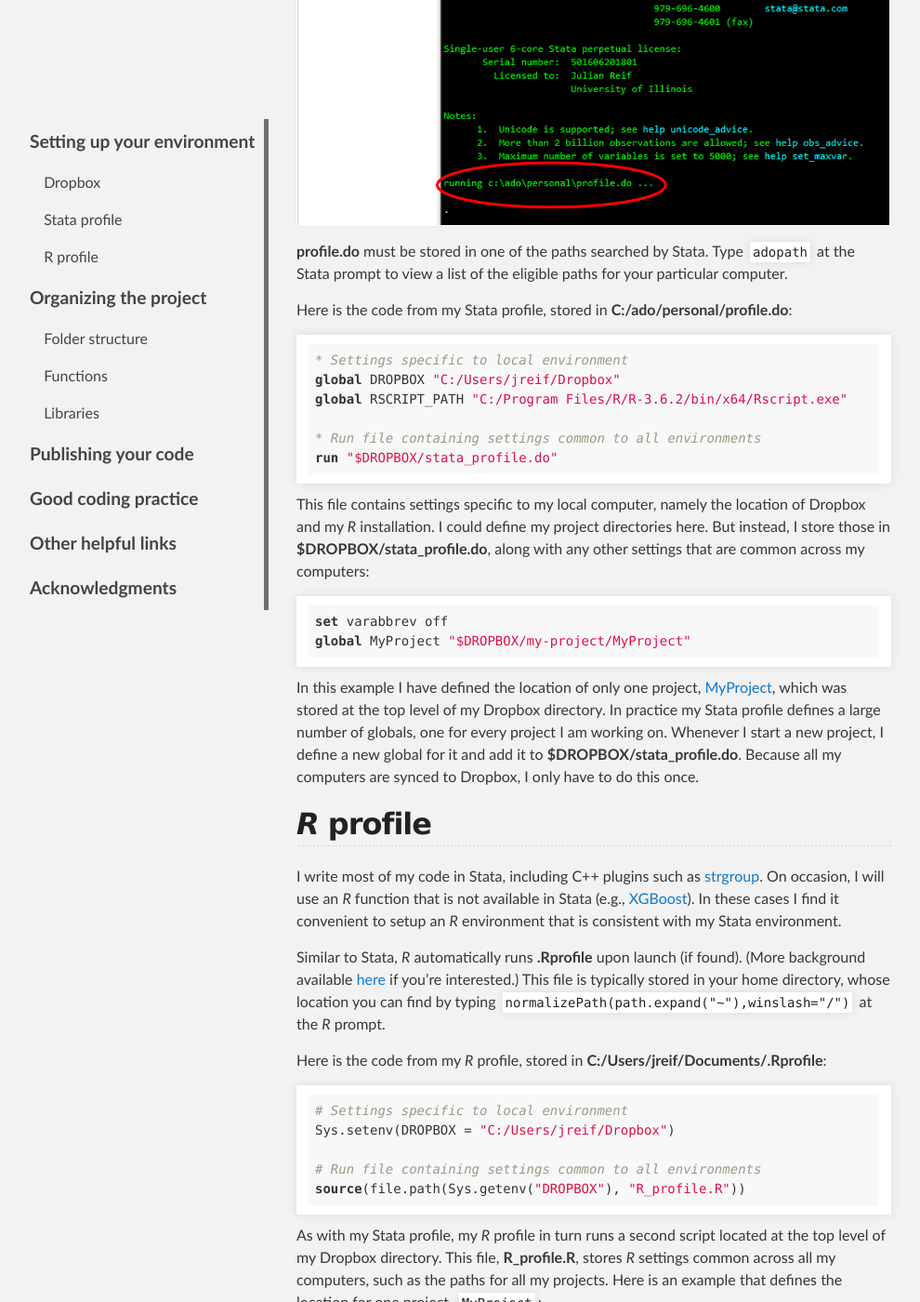
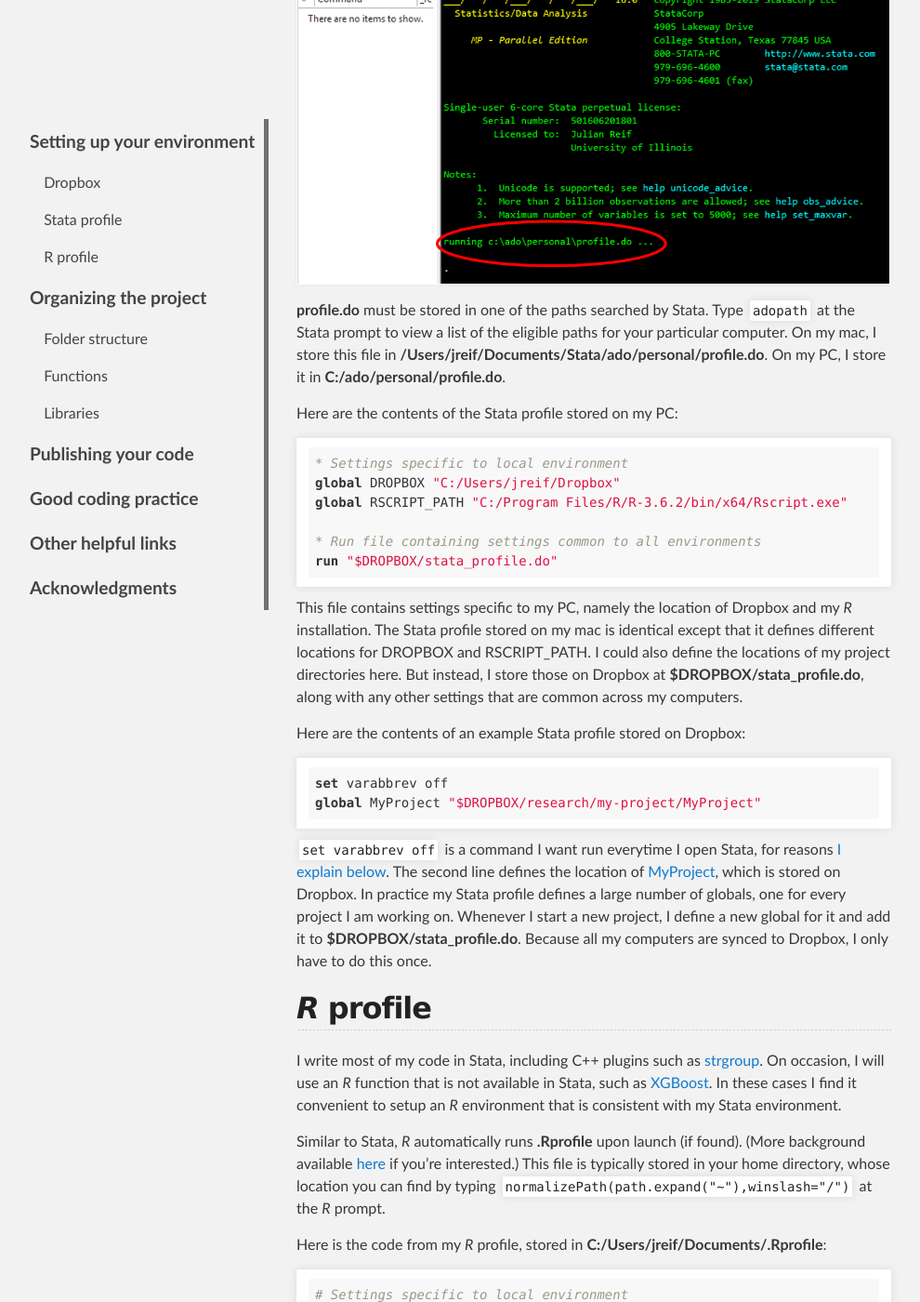
Before and after one commit to maskegger/guide, a Jekyll site: the page built from index.md, in a window 1280 px wide and 1400 px high, scrolled down 1311 px. Shown: the whole window at 93% size, without its empty margins (1-991 px from the left). Built offline with Jekyll 4.4.1, drawn with Linux system fonts in a browser that asks for light colours; some of the changed text lies outside the part shown.

Commit message:
Update index.md

````diff
--- a/index.md
+++ b/index.md
@@ -24,7 +24,9 @@ The rest of this guide explains the logic behind the organization of this templa
 # Setting up your environment
 -----------
 
-I generally work on many projects at the same time and access them from different computers (laptop, home, work, etc.). A working project needs to be synced across my computers, and the analysis code must allow the project folder to have a different path on the different computers. Below I describe how I set up my working environment. Users are not required to do this in order to run my code.
+I work on several projects at the same time, access them from multiple computers (laptop, home, work, etc.), and share them with multiple coauthors. This can cause problems when defining the location of a folder in code. **/Users/jreif/Documents/**
+
+A working project needs to be synced across my computers, and the analysis code must allow the project folder to have a different path on the different computers. Below I describe how I set up my working environment. Users are not required to do this in order to run my code.
 
 ## Dropbox
 
@@ -36,9 +38,9 @@ Stata automatically runs **profile.do** upon launch (if found).
 
 <img src="assets/guide/stata_profile.PNG" width="100%" title="Stata profile">
 
-**profile.do** must be stored in one of the paths searched by Stata. Type `adopath` at the Stata prompt to view a list of the eligible paths for your particular computer.
+**profile.do** must be stored in one of the paths searched by Stata. Type `adopath` at the Stata prompt to view a list of the eligible paths for your particular computer. On my mac, I store this file in **/Users/jreif/Documents/Stata/ado/personal/profile.do**. On my PC, I store it in **C:/ado/personal/profile.do**.
 
-Here is the code from my Stata profile, stored in **C:/ado/personal/profile.do**:
+Here are the contents of the Stata profile stored on my PC:
 ```stata
 * Settings specific to local environment
 global DROPBOX "C:/Users/jreif/Dropbox"
@@ -48,17 +50,19 @@ global RSCRIPT_PATH "C:/Program Files/R/R-3.6.2/bin/x64/Rscript.exe"
 run "$DROPBOX/stata_profile.do"
 ```
 
-This file contains settings specific to my local computer, namely the location of Dropbox and my *R* installation. I could define my project directories here. But instead, I store those in **$DROPBOX/stata_profile.do**, along with any other settings that are common across my computers:
+This file contains settings specific to my PC, namely the location of Dropbox and my *R* installation. The Stata profile stored on my mac is identical except that it defines different locations for DROPBOX and RSCRIPT_PATH. I could also define the locations of my project directories here. But instead, I store those on Dropbox at **$DROPBOX/stata_profile.do**, along with any other settings that are common across my computers.
+
+Here are the contents of an example Stata profile stored on Dropbox:
 ```stata
 set varabbrev off
-global MyProject "$DROPBOX/my-project/MyProject"
+global MyProject "$DROPBOX/research/my-project/MyProject"
 ```
 
-In this example I have defined the location of only one project, [MyProject](https://github.com/reifjulian/my-project/tree/master/MyProject), which was stored at the top level of my Dropbox directory. In practice my Stata profile defines a large number of globals, one for every project I am working on. Whenever I start a new project, I define a new global for it and add it to **$DROPBOX/stata_profile.do**. Because all my computers are synced to Dropbox, I only have to do this once.
+`set varabbrev off` is a command I want run everytime I open Stata, for reasons [I explain below](# Good coding practice). The second line defines the location of [MyProject](https://github.com/reifjulian/my-project/tree/master/MyProject), which is stored on Dropbox. In practice my Stata profile defines a large number of globals, one for every project I am working on. Whenever I start a new project, I define a new global for it and add it to **$DROPBOX/stata_profile.do**. Because all my computers are synced to Dropbox, I only have to do this once.
 
 ## *R* profile
 
-I write most of my code in Stata, including C++ plugins such as [strgroup](https://github.com/reifjulian/strgroup). On occasion, I will use an *R* function that is not available in Stata (e.g., [XGBoost](https://xgboost.readthedocs.io/en/latest/)). In these cases I find it convenient to setup an *R* environment that is consistent with my Stata environment.
+I write most of my code in Stata, including C++ plugins such as [strgroup](https://github.com/reifjulian/strgroup). On occasion, I will use an *R* function that is not available in Stata, such as [XGBoost](https://xgboost.readthedocs.io/en/latest/). In these cases I find it convenient to setup an *R* environment that is consistent with my Stata environment.
 
 Similar to Stata, *R* automatically runs **.Rprofile** upon launch (if found). (More background available [here](https://csgillespie.github.io/efficientR/3-3-r-startup.html#r-startup) if you're interested.) This file is typically stored in your home directory, whose location you can find by typing `normalizePath(path.expand("~"),winslash="/")` at the *R* prompt.
 
@@ -74,7 +78,7 @@ source(file.path(Sys.getenv("DROPBOX"), "R_profile.R"))
 As with my Stata profile, my *R* profile in turn runs a second script located at the top level of my Dropbox directory. This file, **R_profile.R**, stores *R* settings common across all my computers, such as the paths for all my projects. Here is an example that defines the location for one project, `MyProject`:
 
 ```R
-Sys.setenv(MyProject = file.path(Sys.getenv("DROPBOX"), "my-project/MyProject"))
+Sys.setenv(MyProject = file.path(Sys.getenv("DROPBOX"), "research/my-project/MyProject"))
 ```
 
 # Organizing the project
@@ -186,7 +190,7 @@ Follow these steps before publishing your code to ensure replication.
 
 1. Run **0_run_all.do**, which should rerun the entire analysis and regenerate all tables and figures.
 
-1. Copy **results/figures/** and **results/tables/` to the **paper/** folder.
+1. Copy **results/figures/** and **results/tables/** to the **paper/** folder.
 
 1. Recompile the paper and double-check the numbers.
 
````
